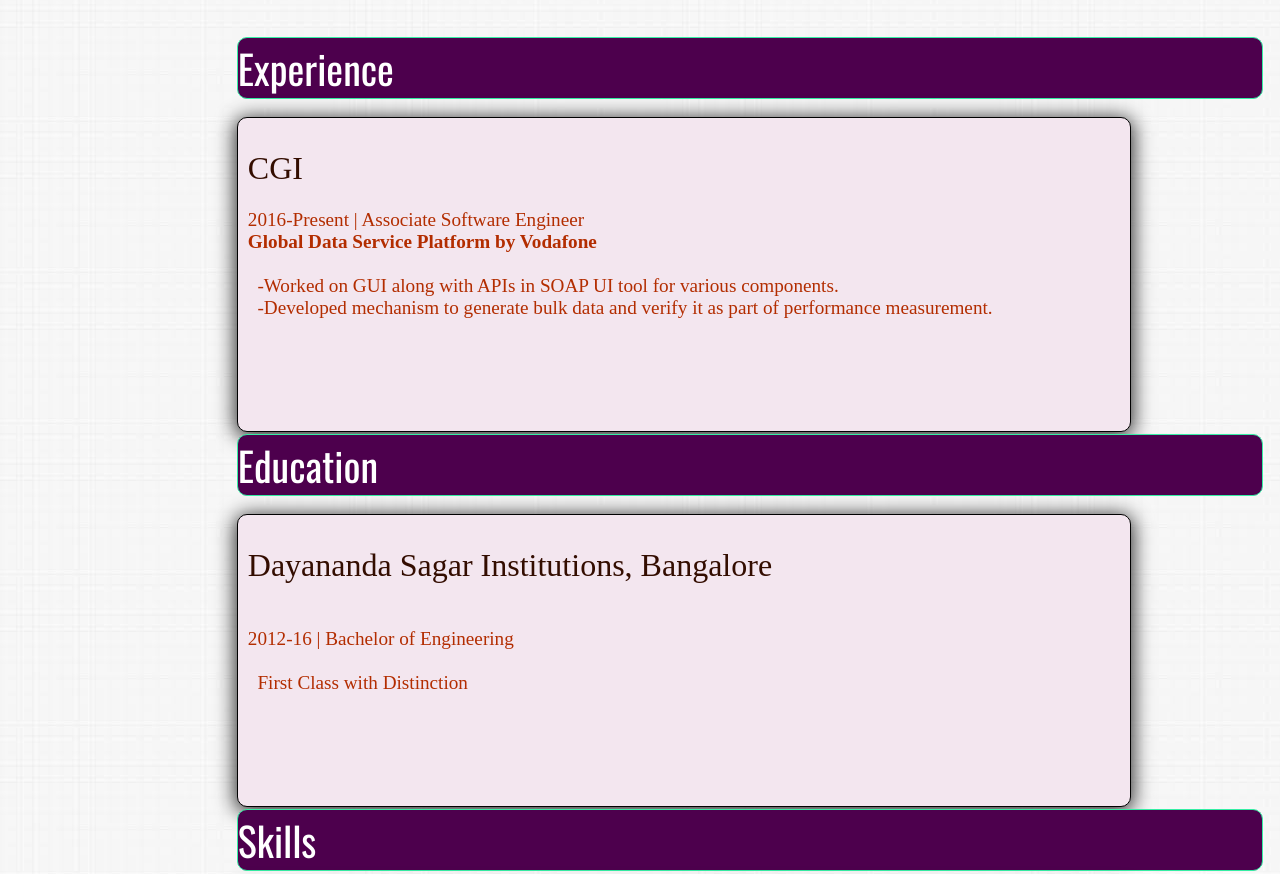
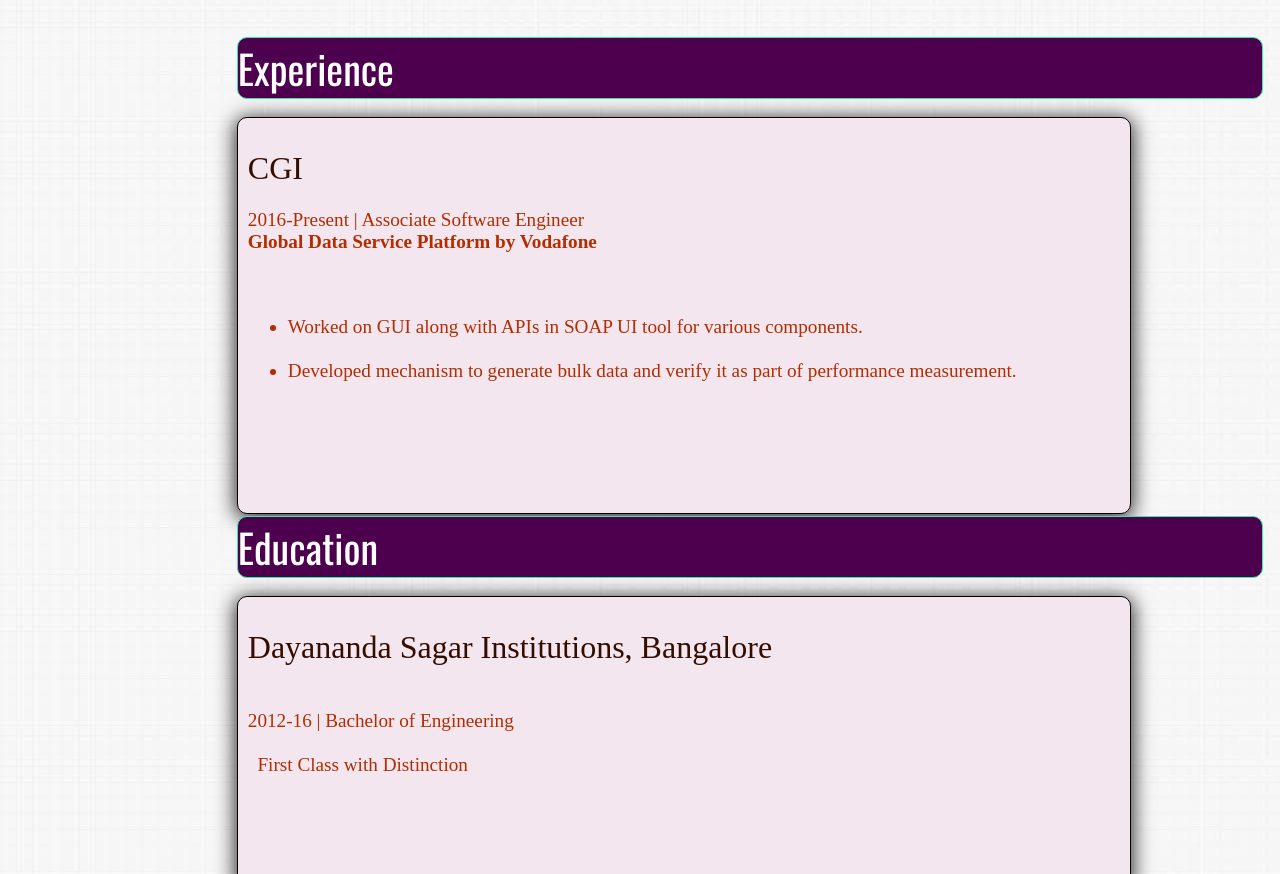
Before and after one commit to Sanidh/Portfolio, a plain HTML site: page index.html in a window 1280 px wide. Shown: the part 1228-2102 px from the top of the page. Drawn offline with nearby package versions, Linux system fonts and the light colour scheme.

Commit message:
modifications done

```diff
--- a/index.html
+++ b/index.html
@@ -60,8 +60,10 @@
                     <br><font color="#330d00" size="6vw">CGI</font><br>
                     2016-Present | Associate Software Engineer<br>
                     <b>Global Data Service Platform by Vodafone</b><br>
-                    &nbsp; -Worked on GUI along with APIs in SOAP UI tool for various components.<br>
-                    &nbsp; -Developed mechanism to generate bulk data and verify it as part of performance measurement.
+                    <ul>
+                    &nbsp;<li> Worked on GUI along with APIs in SOAP UI tool for various components.<br></li>
+                    &nbsp;<li> Developed mechanism to generate bulk data and verify it as part of performance measurement.</li>
+                    </ul>
                 </div>
                 </div>
         </div>
@@ -82,7 +84,7 @@
             <div class="skills-class">
                 <div class="head" id="skills">Skills</div><br>
                 <div class="menu-banner">
-                    <br><font color="#330d00" size="5.5vw">HTML5<br>CSS5<br>JAVASCRIPT<br>GITHUB<br>JSON Data Handling<br></font>
+                    <br><font color="#330d00" size="5.5vw"><ul><li>HTML5</li><li>CSS5</li><li>JAVASCRIPT</li><li>GITHUB</li><li>JSON Data Handling</li></ul></font>
                 </div>
 
             </div>
@@ -92,7 +94,8 @@
             <div class="project-class">
                 <div class="head" id="projects">Projects</div><br>
                 <div class="menu-banner">
-                    <br><font color="#330d00" size="5vw"><b>Portfolio Creation</b><br>&nbsp;   -Used Responsive methodologies to create a web page portfolio viewable on any screen size.</font>
+                    <br><font color="#330d00" size="5vw"><b>Portfolio Creation</b><br>
+                    &nbsp;<ul><li>Used Responsive methodologies to create a web page portfolio viewable on any screen size.</li></ul></font>
                 </div>
 
             </div>
@@ -101,7 +104,7 @@
             <div class="row">
             <div class="contact-class">
                 <div class="head" id="contact">Contact</div><br>
-                   <br> <font color="#330d00" size="5vw" class="margin">Feel free to reach me out using any of these platforms:<br></font>
+                   <br> <font color="#330d00" size="5vw" class="margin"><ul>Feel free to reach me out using any of these platforms:</ul><br></font>
                 <div class="icon-group">
                     <a href="mailto:itssanidh@gmail.com"><img src="mail.png" class="icon">&nbsp;<font color="#330d00" size="4vw">itssanidh@gmail.com</font></a><p>
                     <a href="https://github.com/Sanidh"><img src="github.png" class="icon">&nbsp;<font color="#330d00" size="4vw">github.com/Sanidh</font></a><p>
```
